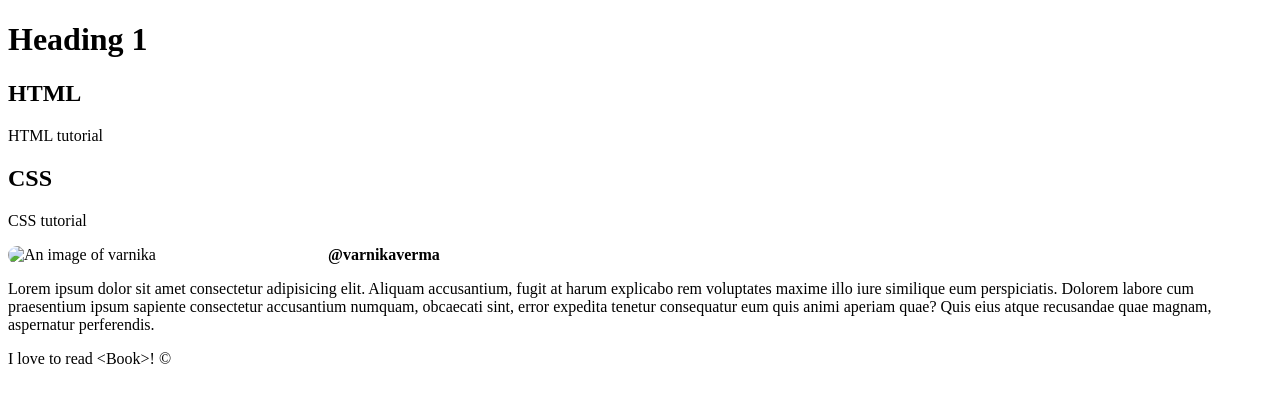
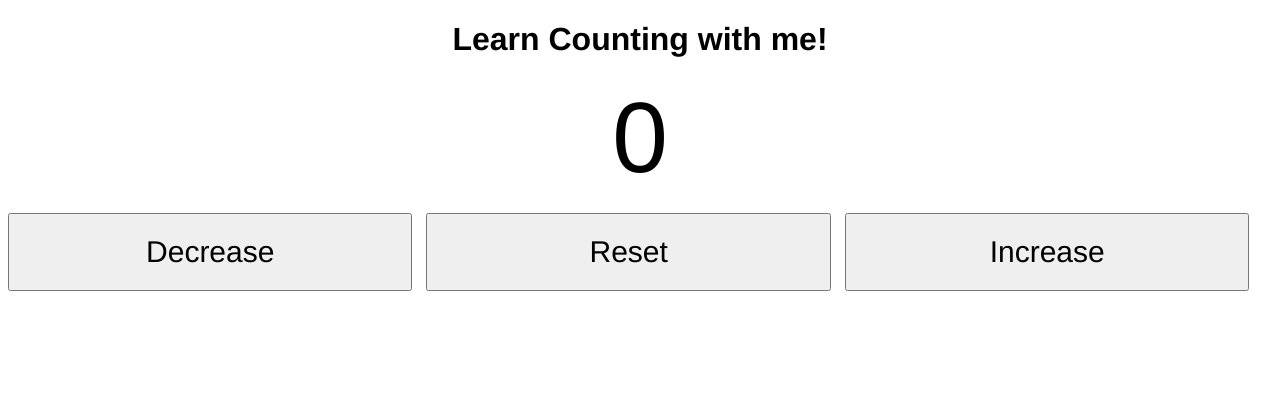
Before and after one commit to thatisnotobvio/learn.counting, a plain HTML site: page index.html in a window 1280 px wide. Drawn offline with Linux system fonts and the light colour scheme.

Commit message:
Update index.html

```diff
--- a/index.html
+++ b/index.html
@@ -1,38 +1,18 @@
 <!DOCTYPE html>
 <html lang="en">
-    <head>
-        <meta charset="UTF-8">
-        <meta name="viewport" content="width=device-width, initial-scale=1.0">
-        <meta name="keywords" content="HTML, CSS">
-        <meta name="description" content="...">
-        <title>My first web page</title>
-        <style>
-            img {
-                width: 300px;
-                border-radius: 300px;
-                float: left;
-                margin-right: 20px;
-            }
-
-            .username {
-            font-weight: bold;
-            }
-
-            strong{
-                color: red;
-                font-style: normal;
-            }
-        </style>
-    </head>
-    <body>
-        <h1>Heading 1</h1>
-        <h2>HTML</h2>
-        <p>HTML tutorial</p>
-        <h2>CSS</h2>
-        <p>CSS tutorial</p>
-        <img src="images/varnika.jpg" alt="An image of varnika">
-        <p class="username">@varnikaverma</p>
-        <p>Lorem ipsum dolor sit amet consectetur adipisicing elit. Aliquam accusantium, fugit at harum explicabo rem voluptates maxime illo iure similique eum perspiciatis. Dolorem labore cum praesentium ipsum sapiente consectetur accusantium numquam, obcaecati sint, error expedita tenetur consequatur eum quis animi aperiam quae? Quis eius atque recusandae quae magnam, aspernatur perferendis.</p>
-        <p>I love to read &lt;Book&gt;! &copy;</p>
-    </body>
+<head>
+    <meta charset="UTF-8">
+    <meta name="viewport" content="width=device-width", initial-scale="1.0">
+    <meta http-equiv="X-UA-Compatible" content="ie=edge">
+    <link rel="stylesheet" href="index.css">
+    <title>Document</title>
+</head>
+<body>
+    <h1>Learn Counting with me!</h1>
+    <label id="countLabel">0</label><br>
+    <button id="decBtn">Decrease</button>
+    <button id="sameBtn">Reset</button>
+    <button id="incBtn">Increase</button>
+    <script src="index.js"></script>
+</body>
 </html>
```
